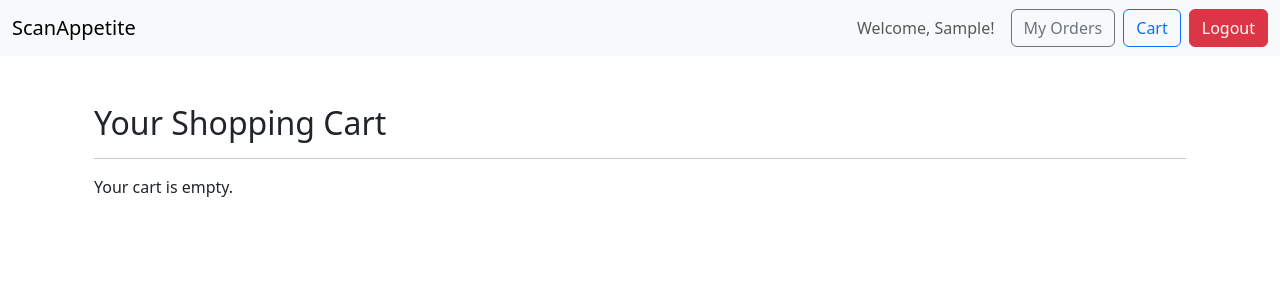
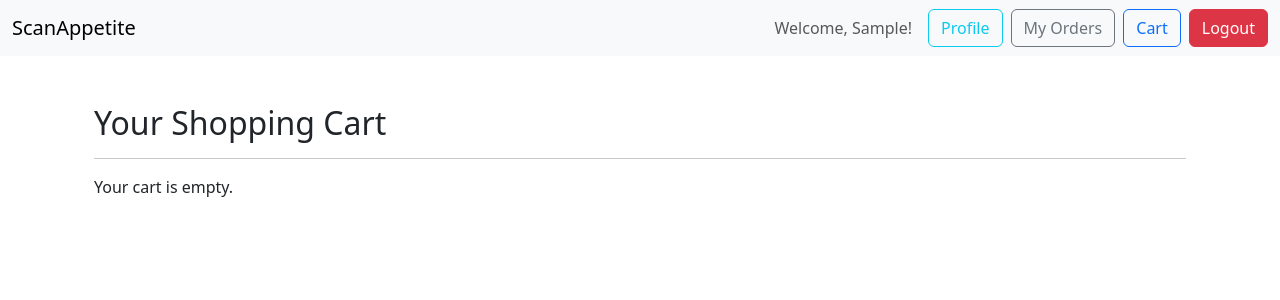
Before and after one commit to FazleRabbbiferdaus172/ScanAppetite, a Django app: page /cart/ in a window 1280 px wide. Shown: the top 300 px of the page. Run offline with Django 5.2, Linux system fonts and the light colour scheme; the visitor is signed in with stand-in values (Sample User, id 1); some libraries are stand-ins or nearby versions.

Commit message:
base tempalte updated so that nav bar includes store profile and customer profile

```diff
--- a/core/templates/core/base.html
+++ b/core/templates/core/base.html
@@ -21,6 +21,7 @@
                 </span>
 
                 {% if user.user_type == 'CUSTOMER' %}
+                    <a href="{% url 'customer_profile' %}" class="btn btn-outline-info me-2">Profile</a>
                     <a href="{% url 'order_history' %}" class="btn btn-outline-secondary me-2">My Orders</a>
                     <a href="{% url 'view_cart' %}" class="btn btn-outline-primary me-2">
                         Cart
@@ -28,6 +29,9 @@
                             <span class="badge bg-danger">{{ cart_item_count }}</span>
                         {% endif %}
                     </a>
+                {% elif user.user_type == 'VENDOR' %}
+                    <a href="{% url 'vendor_dashboard' %}" class="btn btn-outline-info me-2">Dashboard</a>
+                    <a href="{% url 'store_profile' %}" class="btn btn-outline-secondary me-2">My Store</a>
                 {% endif %}
 
                 <form method="post" action="{% url 'logout' %}" class="d-inline">
```
